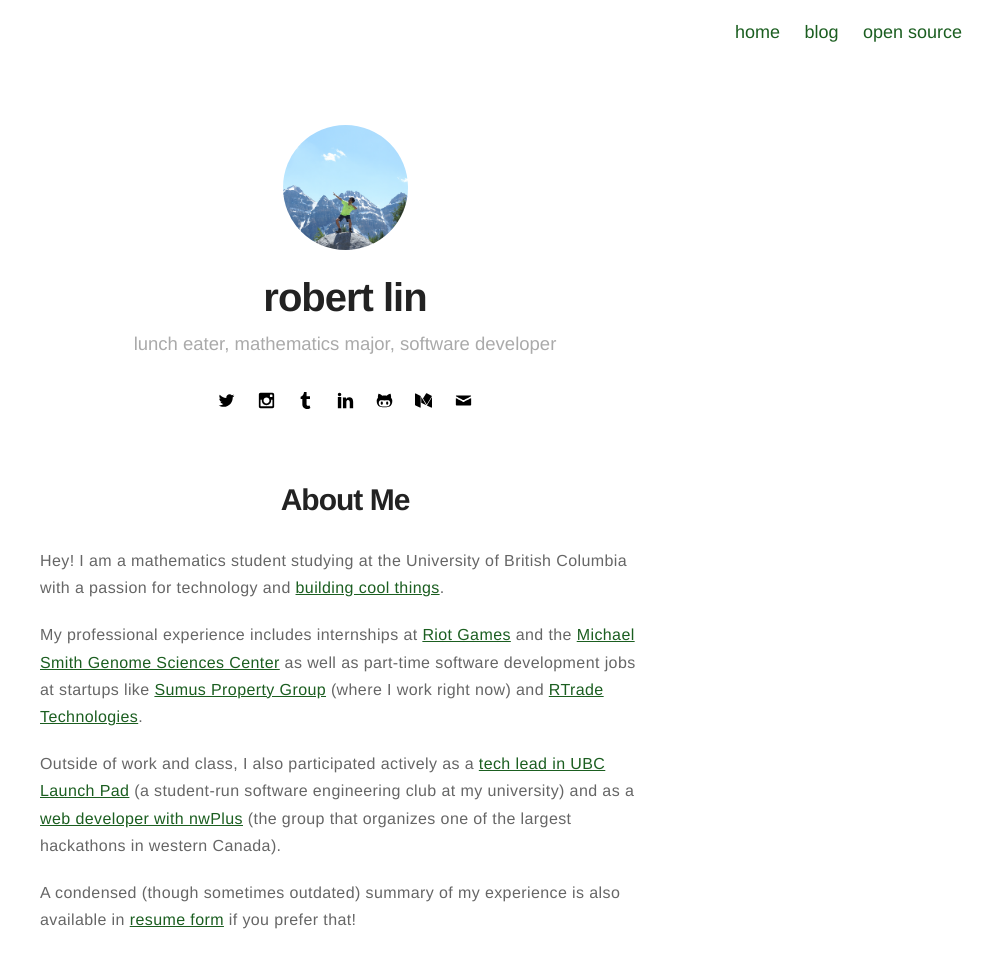
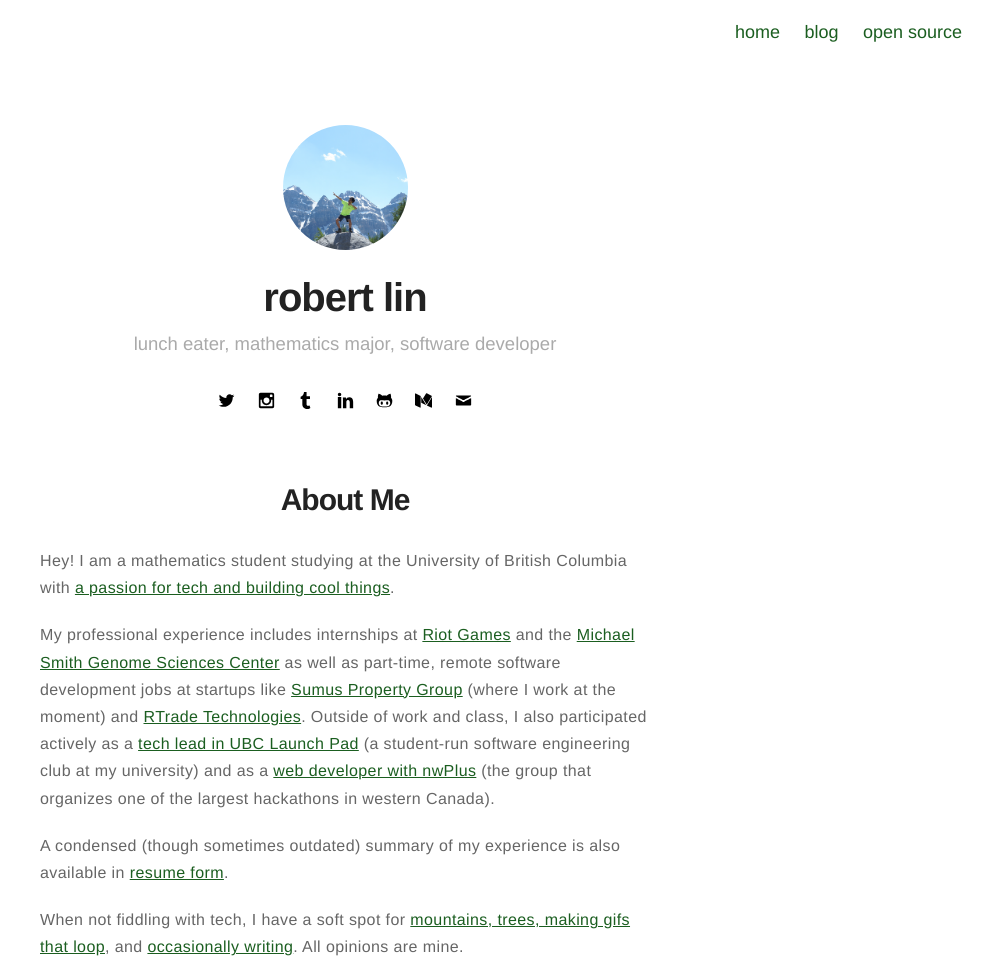
Before and after one commit to bobheadxi/bobheadxi.github.io, a Jekyll site: the page built from about.md, in a window 1280 px wide. Shown: the top 958 px of the page, without its empty margins (295-1280 px from the left). Built offline with Jekyll 4.4.1, drawn with Linux system fonts in a browser that asks for light colours.

Commit message:
minor wording tweak to about

```diff
--- a/about.md
+++ b/about.md
@@ -8,13 +8,12 @@ title: About
 # About Me
 
 Hey! I am a mathematics student studying at the University of British Columbia
-with a passion for technology and [building cool things](https://bobheadxi.dev/open-source/).
+with [a passion for tech and building cool things](https://bobheadxi.dev/open-source/).
 
 My professional experience includes internships at [Riot Games](/riot-games) and
-the [Michael Smith Genome Sciences Center](/bcgsc) as well as part-time software
-development jobs at startups like [Sumus Property Group](/sumus)
-(where I work right now) and [RTrade Technologies](/rtrade-techologies/).
-
+the [Michael Smith Genome Sciences Center](/bcgsc) as well as part-time, remote
+software development jobs at startups like [Sumus Property Group](/sumus)
+(where I work at the moment) and [RTrade Technologies](/rtrade-techologies/).
 Outside of work and class, I also participated actively as
 a [tech lead in UBC Launch Pad](https://bobheadxi.dev/tags/#launch-pad)
 (a student-run software engineering club at my university) and as a
@@ -22,7 +21,7 @@ a [tech lead in UBC Launch Pad](https://bobheadxi.dev/tags/#launch-pad)
 that organizes one of the largest hackathons in western Canada).
 
 A condensed (though sometimes outdated) summary of my experience is also available
-in [resume form](https://resume.bobheadxi.dev) if you prefer that!
+in [resume form](https://resume.bobheadxi.dev).
 
 When not fiddling with tech, I have a soft spot for
 [mountains, trees, making gifs that loop](https://pics.bobheadxi.dev/),
```
